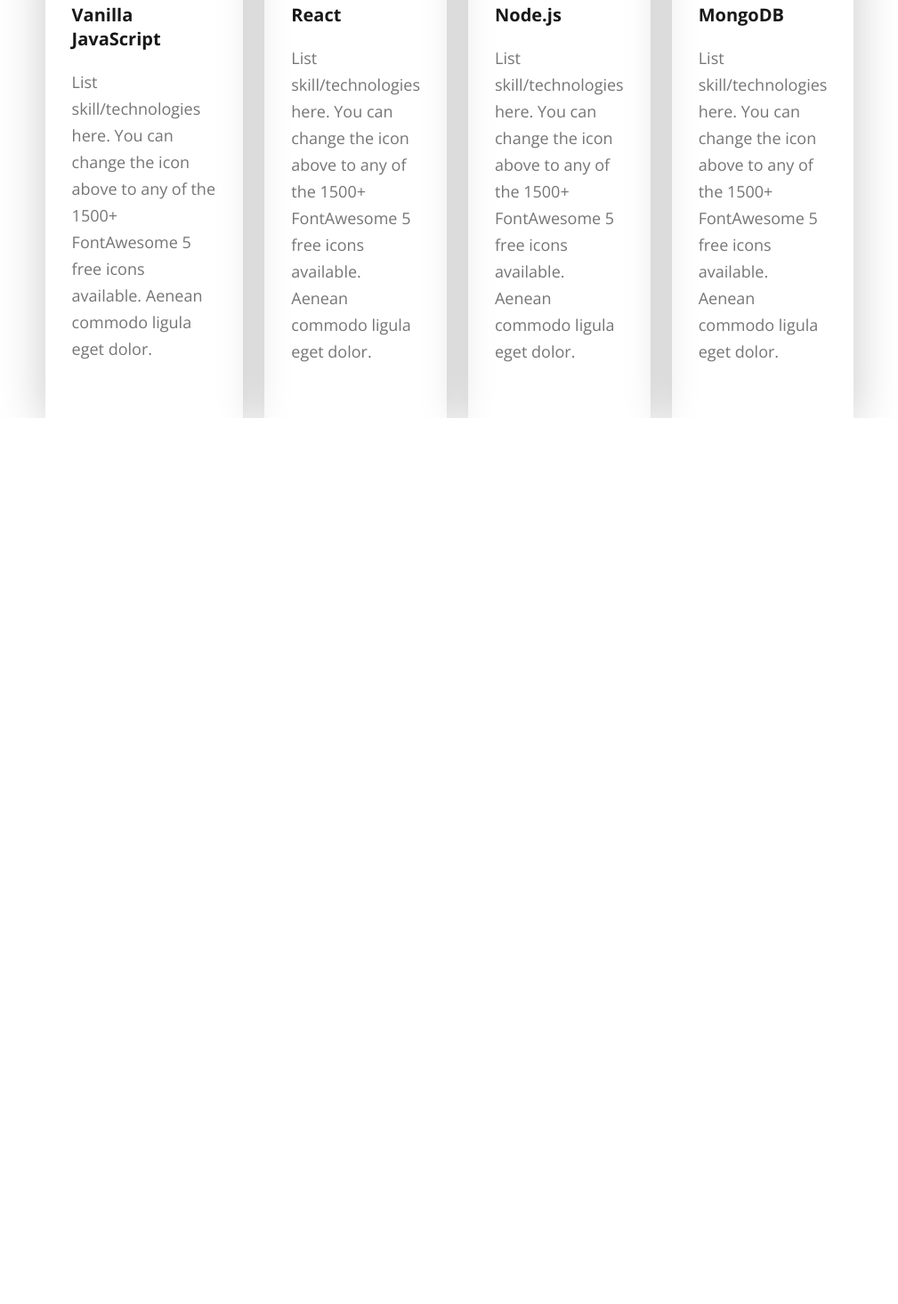
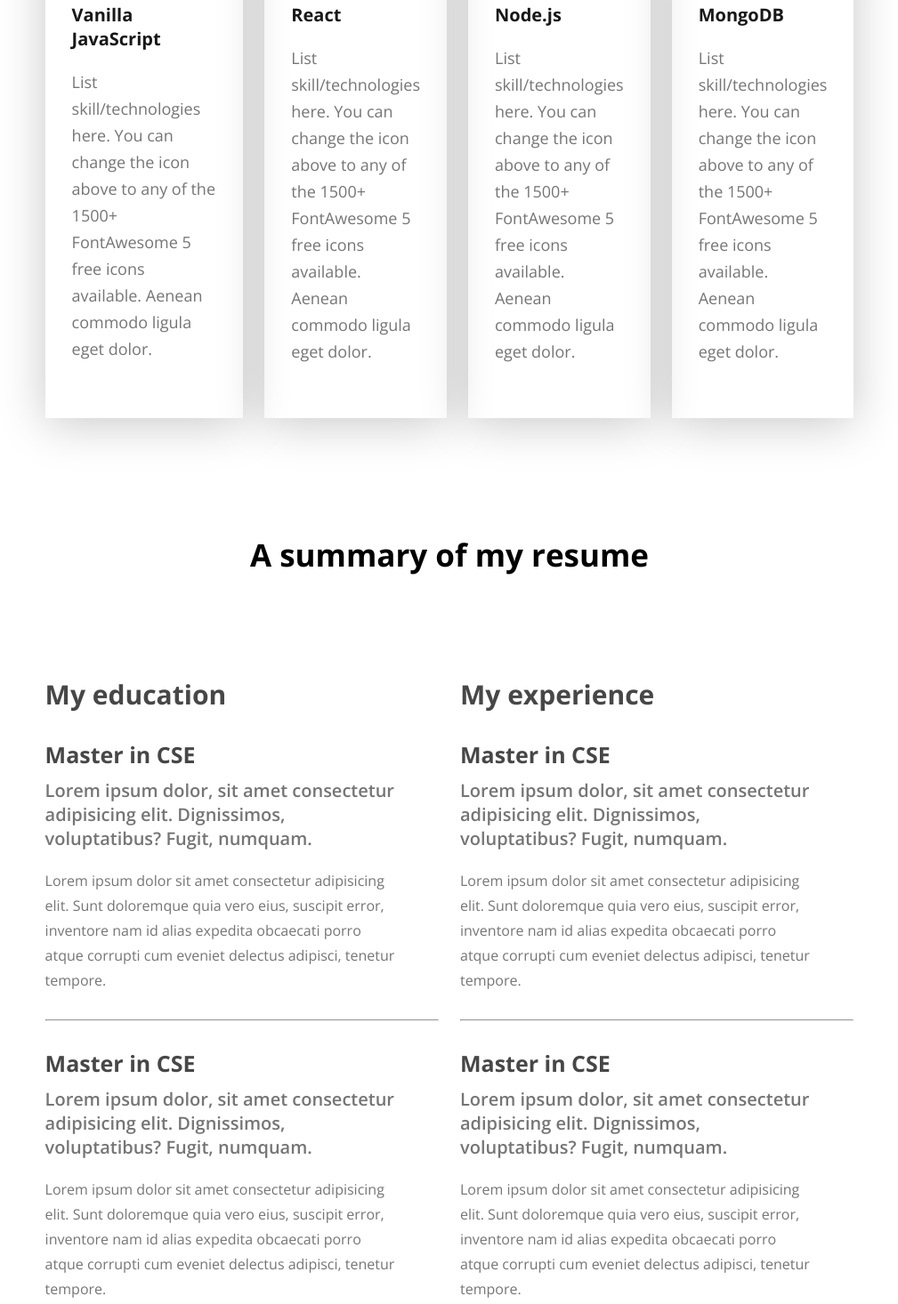
Before and after one commit to Zihad-1883/hero-dev-portfolio-code, a plain HTML site: page index.html in a window 1280 px wide. Shown: the part 1606-3072 px from the top of the page at 89% size, without its empty margins (135-1144 px from the left). Before the commit the page ends 2076 px from the top, so only its background shows below. Drawn offline with nearby package versions, Linux system fonts and the light colour scheme.

Commit message:
added resume section

```diff
--- a/index.html
+++ b/index.html
@@ -101,7 +101,7 @@
         </div>
     </section>
 
-    <!-- <section id="resume">
+    <section id="resume">
         <div class="section-heading">
             <h2>A summary of my resume</h2>
         </div>
@@ -143,6 +143,6 @@
                 </div> <hr>
             </div>
 
-    </section> -->
+    </section>
 </body>
 </html>
--- a/styles/portfolio.css
+++ b/styles/portfolio.css
@@ -139,7 +139,6 @@
 }
 
 
-
 #skills .skills-container{
     width: 71%;
     max-width: 1140px;
@@ -172,12 +171,15 @@
     line-height: 30px;
     margin-bottom: 30px;
 }
-/* #resume .resume-container{
+#resume .resume-container{
     width: 71%;
     max-width: 1140px;
     margin: 113px auto 0;
     display: flex;
     gap: 24px;
+}
+#resume .section-heading{
+    padding-top: 130px;
 }
 .resume-container hr{
     margin: 30px 0px;
@@ -207,4 +209,4 @@
     font-size: 16px;
     line-height: 28px;
     color: #757575;
-} */
+}
```
